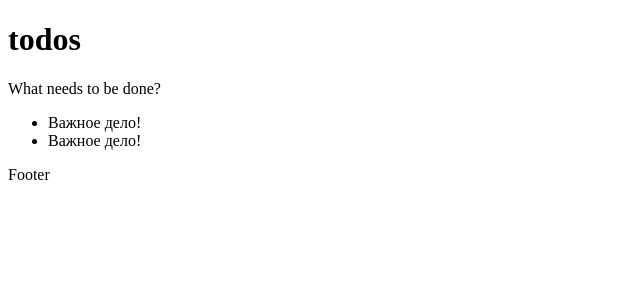
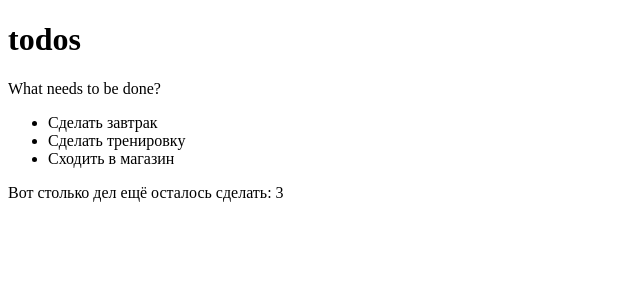
Before and after one commit to WebHeroSchool/Borozdin_todo, a React (Create React App) app: page / in a window 1280 px wide. Shown: the top 300 px of the page, without its empty margins (0-640 px from the left). Built offline with nearby package versions, Linux system fonts and the light colour scheme.

Commit message:
В footer с помощью props передаётся колличество дел. Добавлен вывод в Item  3 разных дел

```diff
--- a/src/components/App/App.js
+++ b/src/components/App/App.js
@@ -3,11 +3,15 @@ import ItemList from '../ItemList/ItemList';
 import InputItem from '../InputItem/InputItem';
 import Footer from '../Footer/Footer';
 
+const todoItem1 = 'Сделать завтрак';
+const todoItem2 = 'Сделать тренировку';
+const todoItem3 = 'Сходить в магазин';
+
 const App = () => (<div>
     <h1>todos</h1>
     <InputItem />
-    <ItemList />
-    <Footer />
+    <ItemList todoItem1={todoItem1} todoItem2={todoItem2} todoItem3={todoItem3} />
+    <Footer count={3} />
   </div>);
 
 export default App;
--- a/src/components/Footer/Footer.js
+++ b/src/components/Footer/Footer.js
@@ -1,5 +1,5 @@
 import React from 'react';
 
-const Footer = () => (<p>Footer</p>);
+const Footer = ({ count }) => (<div>Вот столько дел ещё осталось сделать: {count}</div>);
 
 export default Footer;
--- a/src/components/Item/Item.js
+++ b/src/components/Item/Item.js
@@ -1,5 +1,5 @@
 import React from 'react';
 
-const Item =() => (<span>Важное дело!</span>);
+const Item =({ todoItem }) => (<span>{ todoItem }</span>);
 
 export default Item;
--- a/src/components/ItemList/ItemList.js
+++ b/src/components/ItemList/ItemList.js
@@ -1,9 +1,10 @@
 import React from 'react';
 import Item from '../Item/Item';
 
-const ItemList = () => (<ul>
-  <li><Item /></li>
-  <li><Item /></li>
+const ItemList = ({ todoItem1,todoItem2,todoItem3 }) => (<ul>
+  <li><Item todoItem={ todoItem1 } /></li>
+  <li><Item todoItem={ todoItem2 } /></li>
+  <li><Item todoItem={ todoItem3 } /></li>
 </ul>);
 
 export default ItemList;
```
